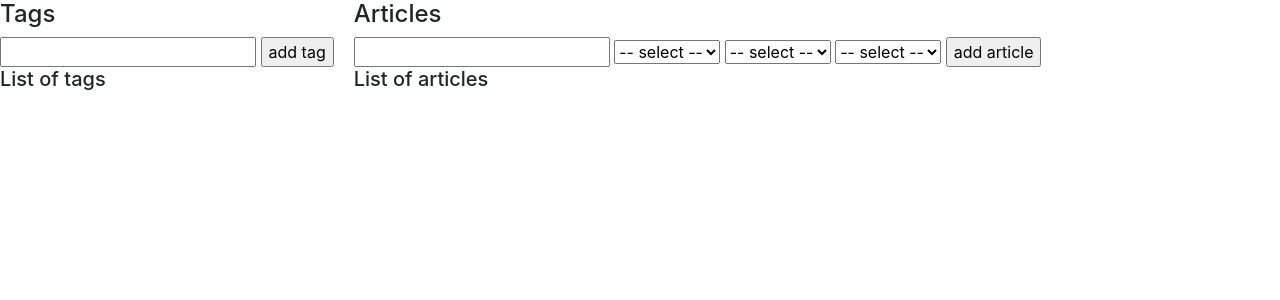
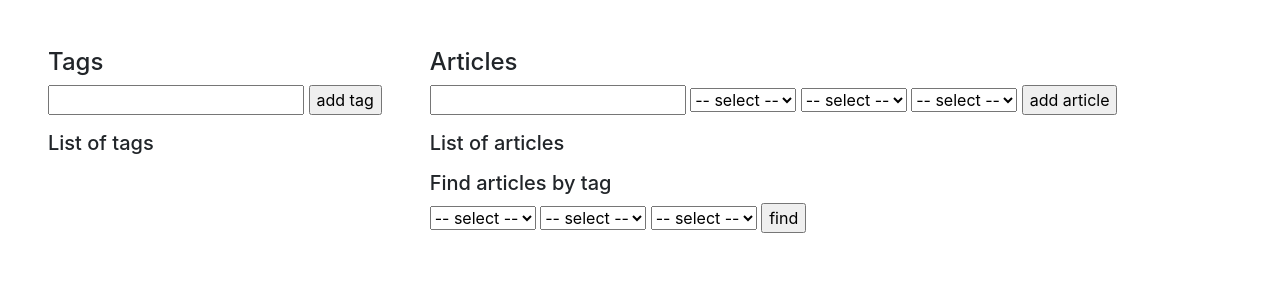
Before and after one commit to mazurinv/andromeda_test, a Symfony app: template project/andromeda/templates/index.twig in a window 1280 px wide. Shown: the top 300 px of the page. Run offline with Twig, Linux system fonts and the light colour scheme; the template is opened without the code that fills it, so the values that code supplies are empty; some libraries are stand-ins or nearby versions.

Commit message:
Articles search by tag

```diff
--- a/project/andromeda/src/Entity/Article.php
+++ b/project/andromeda/src/Entity/Article.php
@@ -59,7 +59,7 @@ class Article
     }
 
     /**
-     * @param \Doctrine\Common\Collections\ArrayCollection $tags
+     * @param array $tags
      */
     public function setTags($tags)
     {
--- a/project/andromeda/src/Entity/Tag.php
+++ b/project/andromeda/src/Entity/Tag.php
@@ -7,6 +7,8 @@ use Doctrine\ORM\Mapping\ManyToMany;
 
 /**
  * @ORM\Entity(repositoryClass="App\Repository\TagRepository")
+ * @ORM\Entity
+ * @ORM\Table(name="tag")
  */
 class Tag
 {
--- a/project/andromeda/templates/index.twig
+++ b/project/andromeda/templates/index.twig
@@ -2,13 +2,13 @@
 
 {% block body %}
     <div style="display: flex; flex-direction: row;">
-        <div>
+        <div class="mt-5 ml-5">
             <h4>Tags</h4>
             <form action="/tag" method="post">
                 <input type="text" name="name">
                 <input type="submit" value="add tag">
             </form>
-            <h5>List of tags</h5>
+            <h5 class="mt-3">List of tags</h5>
             {% for tag in tags %}
                 <div style="display: flex; flex-direction: row;">
                     <form action="/tag" method="post">
@@ -25,7 +25,7 @@
             {% endfor %}
         </div>
 
-        <div style="margin-left:20px;">
+        <div class="ml-5 mt-5">
             <h4>Articles</h4>
             <form action="/article" method="post">
                 <input type="text" name="title">
@@ -49,7 +49,7 @@
                 </select>
                 <input type="submit" value="add article">
             </form>
-            <h5>List of articles</h5>
+            <h5 class="mt-3">List of articles</h5>
             {% for article in articles %}
                 <div style="display: flex; flex-direction: row;">
                     <form action="/article" method="post">
@@ -82,6 +82,29 @@
                     </form>
                 </div>
             {% endfor %}
+
+            <h5 class="mt-3">Find articles by tag</h5>
+            <form action="/articlesByTags" method="post">
+                <select name="tags[0]">
+                    <option value="0">-- select --</option>
+                    {% for tag in tags %}
+                        <option value="{{ tag.id }}">{{ tag.name }}</option>
+                    {% endfor %}
+                </select>
+                <select name="tags[1]">
+                    <option value="0">-- select --</option>
+                    {% for tag in tags %}
+                        <option value="{{ tag.id }}">{{ tag.name }}</option>
+                    {% endfor %}
+                </select>
+                <select name="tags[2]">
+                    <option value="0">-- select --</option>
+                    {% for tag in tags %}
+                        <option value="{{ tag.id }}">{{ tag.name }}</option>
+                    {% endfor %}
+                </select>
+                <input type="submit" value="find">
+            </form>
         </div>
     </div>
 {% endblock %}
```
Also changed, not shown: project/andromeda/src/Controller/ArticleController.php (+15 -0 lines), project/andromeda/src/Repository/ArticleRepository.php (+16 -24 lines).
